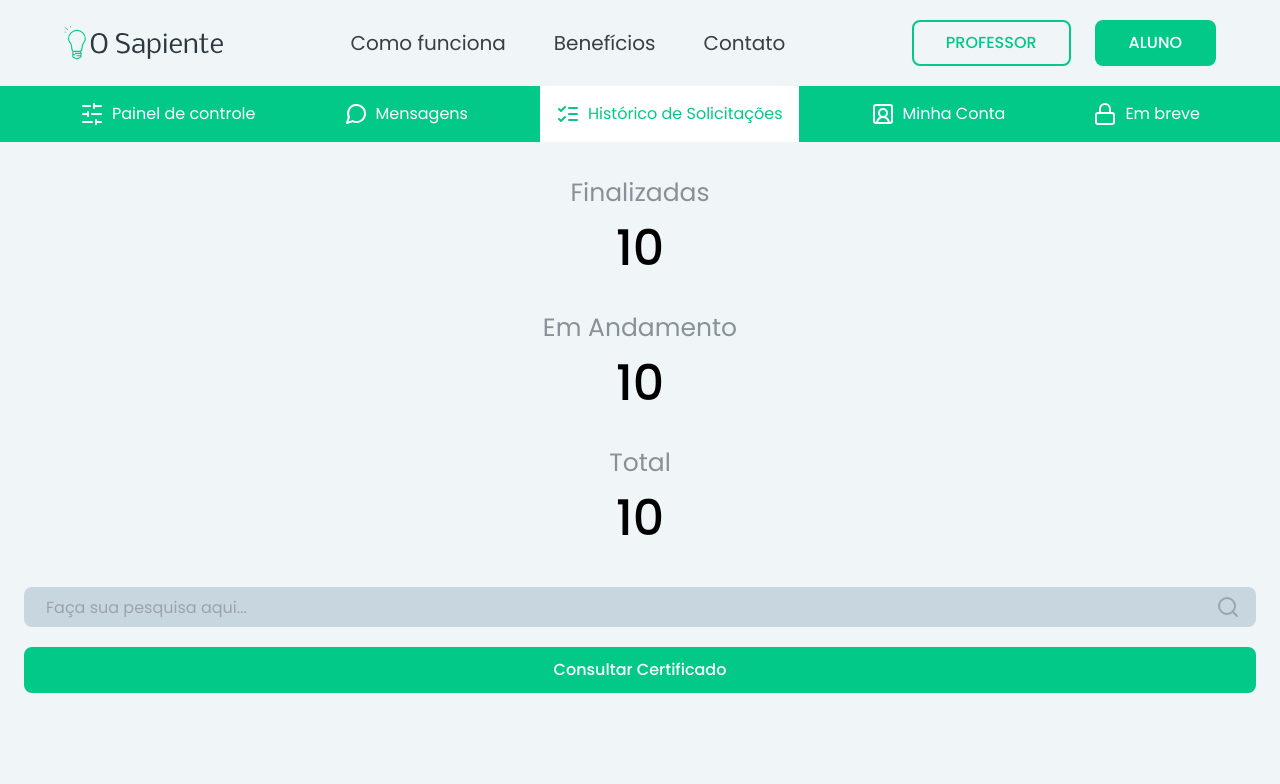
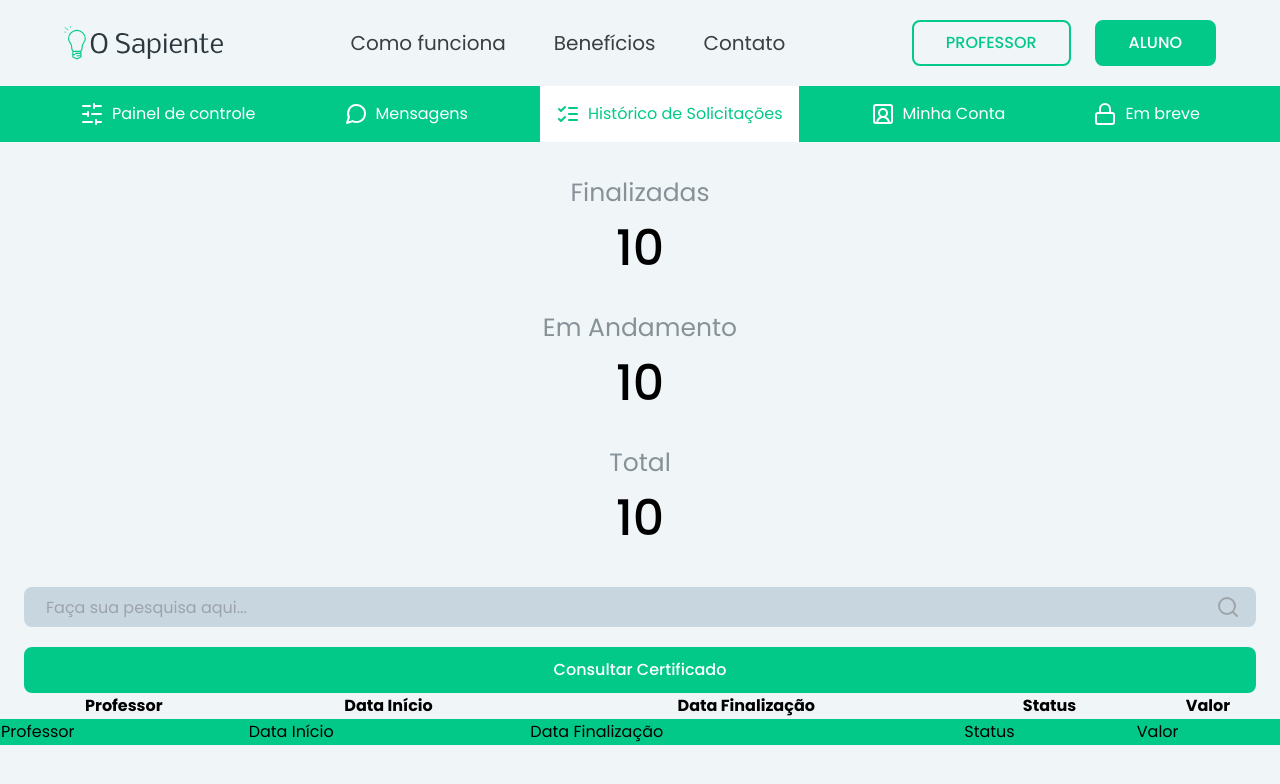
Before and after one commit to MatheusKristman/o-sapiente, a Next.js app: page /painel-de-controle/aluno/historico-de-solicitacoes/1 in a window 1280 px wide. Shown: the top 784 px of the page. Built offline with nearby package versions, Linux system fonts and the light colour scheme; no server answers.

Commit message:
feat: Tables structures

```diff
--- a/app/painel-de-controle/aluno/historico-de-solicitacoes/[id]/page.tsx
+++ b/app/painel-de-controle/aluno/historico-de-solicitacoes/[id]/page.tsx
@@ -45,6 +45,37 @@ const DashboardPage = () => {
       <div className="flex mt-5 px-6">
         <Button label="Consultar Certificado" fullWidth primary />
       </div>
+
+      <table className="w-full">
+        <thead>
+          <tr>
+            <th>Professor</th>
+            <th>Data Início</th>
+            <th>Data Finalização</th>
+            <th>Status</th>
+            <th>Valor</th>
+          </tr>
+        </thead>
+        <tbody>
+          <tr className="bg-green-primary">
+            <td>
+              <p>Professor</p>
+            </td>
+            <td>
+              <p>Data Início</p>
+            </td>
+            <td>
+              <p>Data Finalização</p>
+            </td>
+            <td>
+              <p>Status</p>
+            </td>
+            <td>
+              <p>Valor</p>
+            </td>
+          </tr>
+        </tbody>
+      </table>
     </>
   );
 };
```
